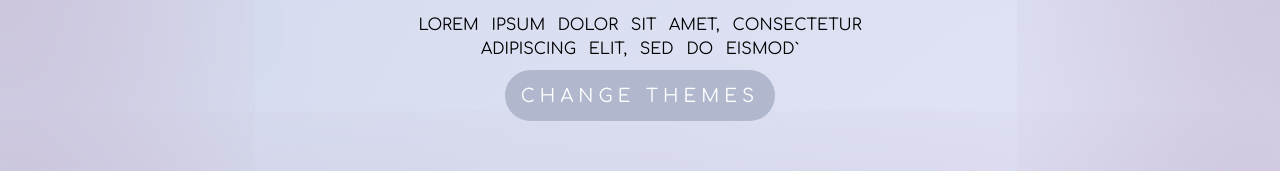
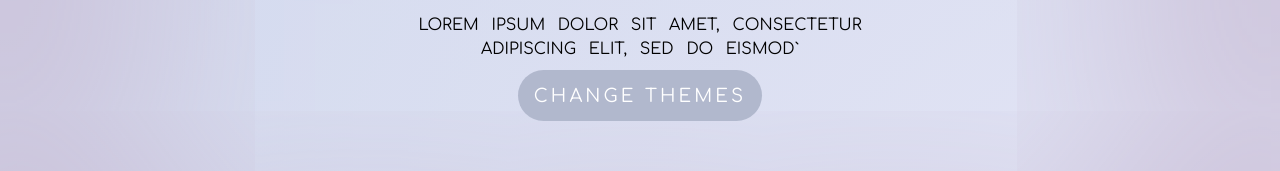
Before and after one commit to Leccon1/Creative-Landing, a React (Vite) app: page / in a window 1280 px wide. Shown: the part 398-569 px from the top of the page. Built offline with nearby package versions, Linux system fonts and the light colour scheme; a web font is replaced by a local one.

Commit message:
style: change style Button

```diff
--- a/src/components/common/Button/Button.module.scss
+++ b/src/components/common/Button/Button.module.scss
@@ -10,17 +10,18 @@
 
   font-size: fluid(16, 20);
   text-transform: uppercase;
-  letter-spacing: fluid(4, 6);
+  letter-spacing: fluid(2, 4);
 
-  transition:
-    background-color $transition-fast,
-    transform $transition-normal;
+  transition: all $transition-fast;
 
   @include hover {
-    transform: translateY(rem(-3));
+    transform: translateY(rem(-1));
+    letter-spacing: fluid(3, 5);
     background-color: color.adjust($color-grey, $lightness: 10%);
+    box-shadow: $box-shadow-lg;
   }
   &:active {
-    transform: translateY(rem(2));
+    transform: translateY(rem(1));
+    letter-spacing: fluid(2, 4);
   }
 }
```
